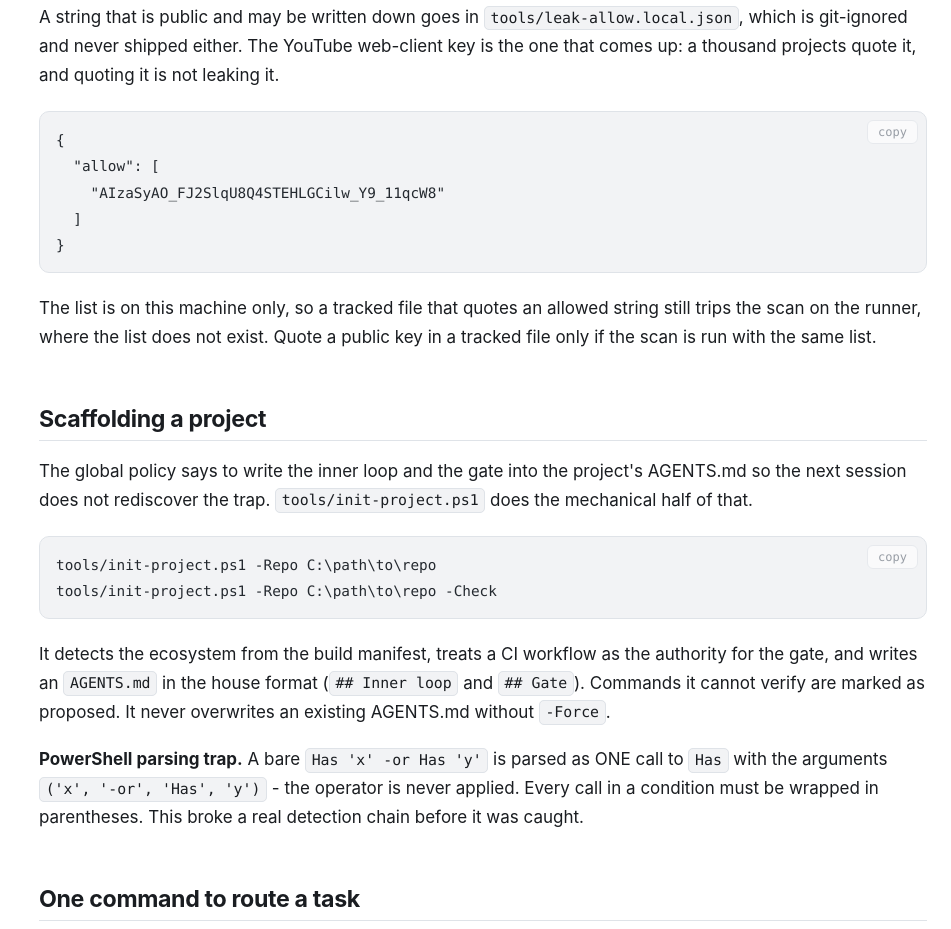
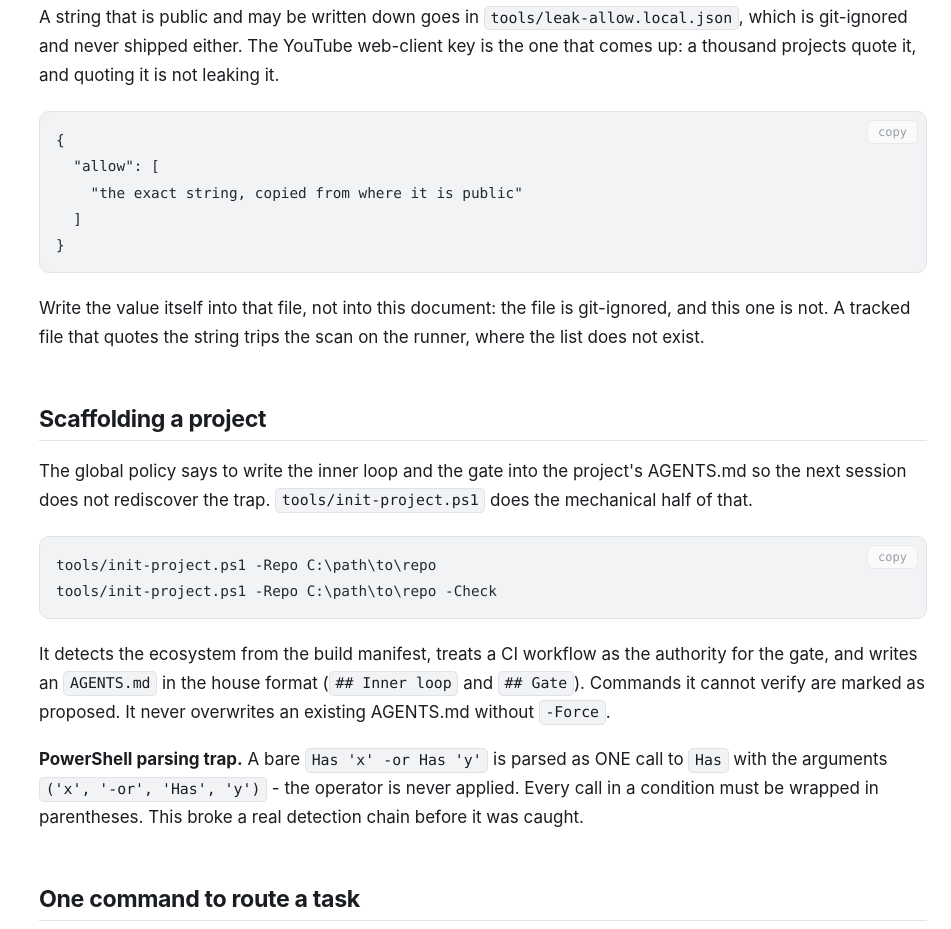
Before and after one commit to thebetterfarhan/self-healing-coding-workflow, a plain HTML site: page html/agent-setup.html in a window 1280 px wide. Shown: the part 2835-3764 px from the top of the page, without its empty margins (329-1280 px from the left). Drawn offline with Linux system fonts and the light colour scheme.

Commit message:
fix: the example in the document quoted the key it told you not to quote
The allow list is git-ignored and the document is not, so a tracked file with the key in it trips the scan on the runner - and the bundle refuses to ship. The example is a placeholder now, and the file that holds the value is named.

```diff
--- a/html/agent-setup.html
+++ b/html/agent-setup.html
@@ -297,13 +297,12 @@ The YouTube web-client key is the one that comes up: a thousand projects
 quote it, and quoting it is not leaking it.</p>
 <pre><code class="language-json">{
   "allow": [
-    "AIzaSyAO_FJ2SlqU8Q4STEHLGCilw_Y9_11qcW8"
+    "the exact string, copied from where it is public"
   ]
 }</code></pre>
-<p>The list is on this machine only, so a tracked file that quotes an allowed
-string still trips the scan on the runner, where the list does not exist.
-Quote a public key in a tracked file only if the scan is run with the same
-list.</p>
+<p>Write the value itself into that file, not into this document: the file is
+git-ignored, and this one is not. A tracked file that quotes the string
+trips the scan on the runner, where the list does not exist.</p>
 <h2 id="scaffolding-a-project">Scaffolding a project</h2>
 <p>The global policy says to write the inner loop and the gate into the project&#39;s
 AGENTS.md so the next session does not rediscover the trap.
```
Also changed, not shown: html/index.html (+1 -1 lines), tools/AGENT-SETUP.md (+4 -5 lines).
